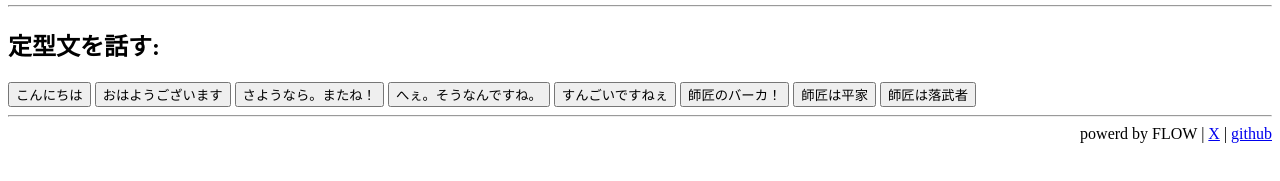
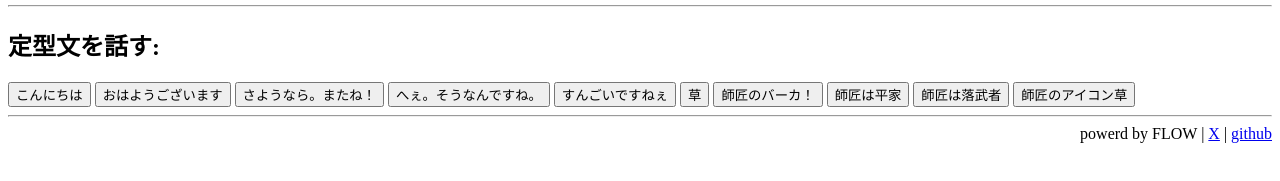
Before and after one commit to flow-theory-x/speechkit, a plain HTML site: page index.html in a window 1280 px wide. Shown: the part 127-308 px from the top of the page. Drawn offline with Linux system fonts and the light colour scheme.

Commit message:
ボタン追加

```diff
--- a/index.html
+++ b/index.html
@@ -55,9 +55,11 @@
       へぇ。そうなんですね。
     </button>
     <button onclick="speakPreset('すんごいですねぇ')">すんごいですねぇ</button>
+    <button onclick="speakPreset('くさ')">草</button>
     <button onclick="speakPreset('師匠のバーカ')">師匠のバーカ！</button>
     <button onclick="speakPreset('師匠はへいけ')">師匠は平家</button>
     <button onclick="speakPreset('師匠はおちむしゃ')">師匠は落武者</button>
+    <button onclick="speakPreset('師匠のあいこんくさ')">師匠のアイコン草</button>
 
     <hr />
     <div style="text-align: right">
```
